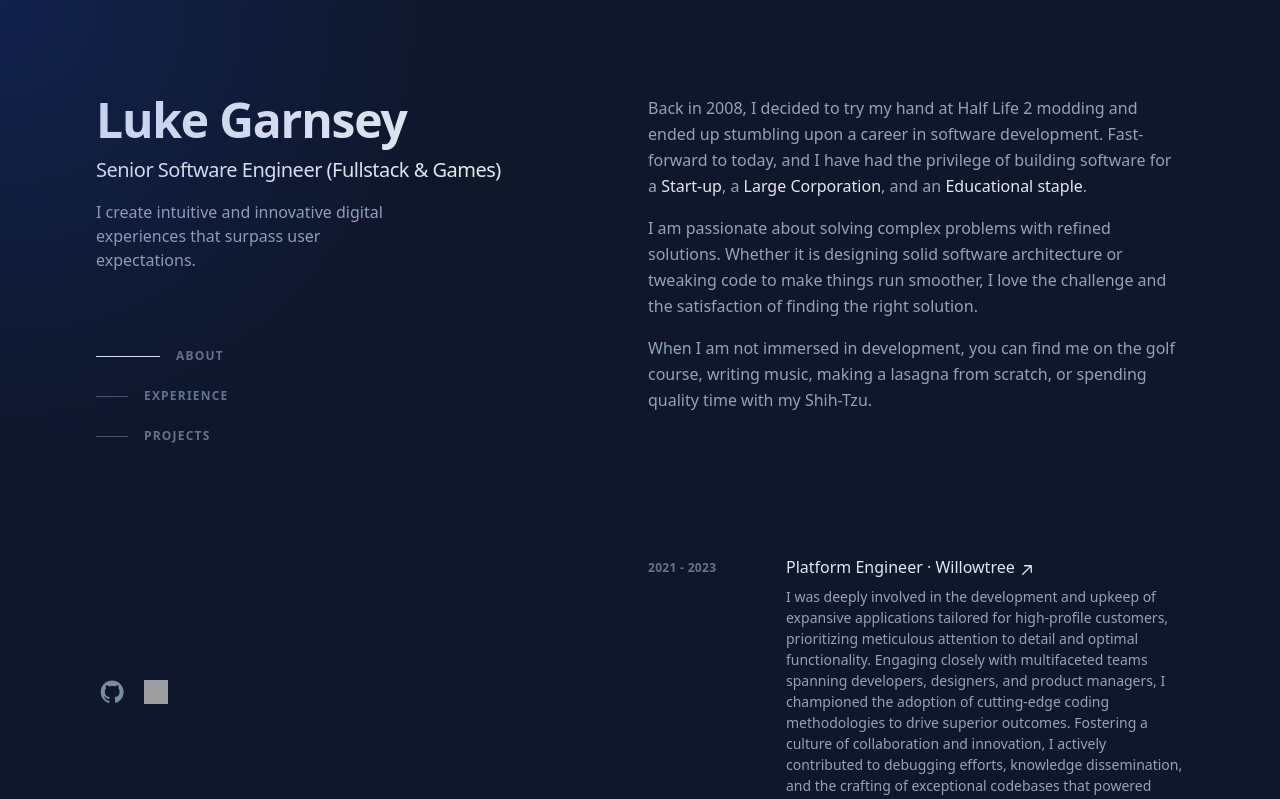
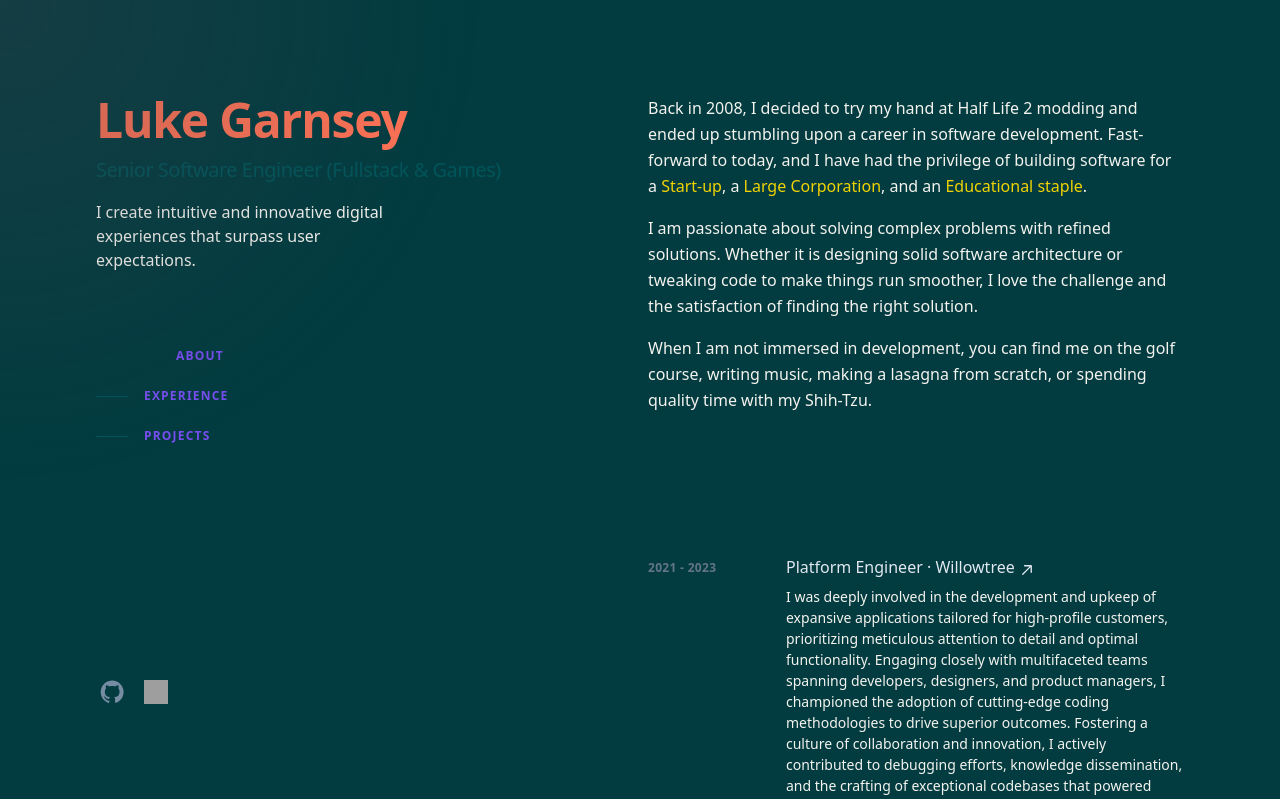
Before and after one commit to LukeGarnsey/portfolio-react, a React (Vite) app in the folder client/: page / in a window 1280 px wide. Shown: the top 799 px of the page. Built offline with nearby package versions, Linux system fonts and the light colour scheme; grey boxes are pictures that could not be loaded.

Commit message:
pallet changes stash

```diff
--- a/client/index.html
+++ b/client/index.html
@@ -21,7 +21,7 @@
     <meta property="twitter:url" content="https://www.lukegarnsey.com/">
     <meta property="twitter:image" content="https://www.lukegarnsey.com/lg.png">
   </head>
-  <body class="bg-slate-900 leading-relaxed text-slate-400 antialiased selection:bg-teal-300 selection:text-teal-900">
+  <body class="bg-juni-600 leading-relaxed text-juni-100 antialiased selection:bg-juni-300 selection:text-juni-500">
     <div id="root"></div>
     <script type="module" src="/src/main.jsx"></script>
   </body>
--- a/client/src/components/Animate/NavJumpItem.jsx
+++ b/client/src/components/Animate/NavJumpItem.jsx
@@ -2,14 +2,14 @@ import { useState } from "react";
 import { useEffect } from "react";
 
 export default function NavJumpItem({text, href}){
-  const [spanClass, setSpanClass] = useState("nav-indicator mr-4 h-px w-8 bg-slate-600 transition-all group-hover:w-16 group-hover:bg-slate-200 motion-reduce:transition-none");
+  const [spanClass, setSpanClass] = useState("nav-indicator mr-4 h-px w-8 bg-juni-500 transition-all group-hover:w-16 group-hover:bg-juni-100 motion-reduce:transition-none");
   useEffect(()=>{
     const handleHashChange = () =>{
       const hashValue = window.location.hash;
       if(hashValue === href || hashValue === "" && href === "#about"){
-        setSpanClass("nav-indicator mr-4 h-px w-16 transition-all bg-slate-200 motion-reduce:transition-none");
+        setSpanClass("nav-indicator mr-4 h-px w-16 transition-all bg-juni-300 motion-reduce:transition-none");
       }else{
-        setSpanClass("nav-indicator mr-4 h-px w-8 bg-slate-600 transition-all group-hover:w-16 group-hover:bg-slate-200 motion-reduce:transition-none");
+        setSpanClass("nav-indicator mr-4 h-px w-8 bg-juni-500 transition-all group-hover:w-16 group-hover:bg-juni-100 motion-reduce:transition-none");
       }
     };
     window.addEventListener('hashchange', handleHashChange);
@@ -17,12 +17,13 @@ export default function NavJumpItem({text, href}){
     return () =>{
       window.removeEventListener('hashchange', handleHashChange);
     };
+  // eslint-disable-next-line react-hooks/exhaustive-deps
   }, []);
 
   return (<>
     <a className="group flex items-center py-3" href={href}>
       <span className={spanClass}></span>
-      <span className="nav-text text-xs font-bold uppercase tracking-widest text-slate-500 group-hover:text-slate-200 group-focus-visible:text-slate-200">{text}</span>
+      <span className="nav-text text-xs font-bold uppercase tracking-widest text-juni-400 group-hover:text-juni-500 group-focus-visible:text-juni-100">{text}</span>
     </a>
   </>);
 }
--- a/client/src/components/Animate/Spotlight.jsx
+++ b/client/src/components/Animate/Spotlight.jsx
@@ -16,7 +16,7 @@ export default function Spotlight(){
   }, []);
 
   const contStyles = {
-    background: `radial-gradient(600px at ${cursorPosition.x}px ${cursorPosition.y}px, rgba(29, 78, 216, 0.2), transparent 80%`,
+    background: `radial-gradient(600px at ${cursorPosition.x}px ${cursorPosition.y}px, rgba(66, 66, 77, 0.3), transparent 80%`,
     transition: 'background-color 0.3s ease-in-out'
   };
 
--- a/client/src/pages/About.jsx
+++ b/client/src/pages/About.jsx
@@ -8,11 +8,11 @@ export default function About(){
         <SectionHeader text={"About"} />
         <div>
           <p className="mb-4">Back in 2008, I decided to try my hand at Half Life 2 modding and ended up stumbling upon a career in software development. Fast-forward to today, and I have had the privilege of building software for a
-            <a className="font-medium text-slate-200 hover:text-teal-300 focus-visible:text-teal-300" href="https://www.immersivetouch.com/" target="_blank" rel="noreferrer noopener" aria-label="Start up (opens in a new tab)"> Start-up</a>
+            <a className="font-medium text-citrus-500 hover:text-pink-500 focus-visible:text-flint-700" href="https://www.immersivetouch.com/" target="_blank" rel="noreferrer noopener" aria-label="Start up (opens in a new tab)"> Start-up</a>
           , a
-          <a className="font-medium text-slate-200 hover:text-teal-300 focus-visible:text-teal-300" href="https://www.dexcom.com/en-us" target="_blank" rel="noreferrer noopener" aria-label="Large Corporation (opens in a new tab)"> Large Corporation</a>
+          <a className="font-medium text-citrus-500 hover:text-pink-500 focus-visible:text-flint-700" href="https://www.dexcom.com/en-us" target="_blank" rel="noreferrer noopener" aria-label="Large Corporation (opens in a new tab)"> Large Corporation</a>
           , and an
-          <a className="font-medium text-slate-200 hover:text-teal-300 focus-visible:text-teal-300" href="https://www.scholastic.com/home" target="_blank" rel="noreferrer noopener" aria-label="Educational staple (opens in a new tab)"> Educational staple</a>
+          <a className="font-medium text-citrus-500 hover:text-pink-500 focus-visible:text-flint-700" href="https://www.scholastic.com/home" target="_blank" rel="noreferrer noopener" aria-label="Educational staple (opens in a new tab)"> Educational staple</a>
           .
           </p>
           <p className="mb-4"> I am passionate about solving complex problems with refined solutions. Whether it is designing solid software architecture or tweaking code to make things run smoother, I love the challenge and the satisfaction of finding the right solution.</p>
--- a/client/src/pages/Home.jsx
+++ b/client/src/pages/Home.jsx
@@ -11,13 +11,13 @@ export default function Home(){
     <>
         <Spotlight />
 
-        <a href="#content" className="absolute left-0 top-0 block -translate-x-full round-teal-400 via-blue-500 to-purple-600 px-4 py-3 text-sm font-bold uppdercase tracus-visible:translate-x-0"></a>
+        <a href="#content" className="absolute left-0 top-0 block -translate-x-full round-teal-400 via-blue-500 to-purple-600 px-4 py-3 text-sm font-bold uppercase tracus-visible:translate-x-0"></a>
         <div className="lg:flex lg:justify-between lg:gap-4">
           <header className="lg:sticky lg:top-0 lg:flex lg:max-h-screen lg:w-1/2 lg:flex-col lg:justify-between lg:py-24">
             <div>
-              <h1 className="text-4xl font-bold tracking-tight text-slate-200 sm:text-5xl"><a href="/">Luke Garnsey</a></h1>
-              <h2 className="mt-3 text-lg font-medium tracking-tight text-slate-200 sm:text-xl">Senior Software Engineer (Fullstack & Games)</h2>
-              <p className="mt-4 max-w-xs leading-normal">I create intuitive and innovative digital experiences that surpass user expectations.</p>
+              <h1 className="text-4xl font-bold tracking-tight text-juni-200 sm:text-5xl"><a href="/">Luke Garnsey</a></h1>
+              <h2 className="mt-3 text-lg font-medium tracking-tight text-juni-500 sm:text-xl">Senior Software Engineer (Fullstack & Games)</h2>
+              <p className="mt-4 max-w-xs leading-normal text-juni-300">I create intuitive and innovative digital experiences that surpass user expectations.</p>
               <nav className="nav hidden lg:block" aria-label="In-page jump links">
                 <ul className="mt-16 w-max">
                   <li>
@@ -35,7 +35,7 @@ export default function Home(){
             <Experience />
             <Projects />
 
-            <footer className="max-w-md pb-16 text-sm text-slate-500 sm:pb-0">
+            <footer className="max-w-md pb-16 text-sm text-citrus-500 sm:pb-0">
               <p>
                 Site was coded in
                 <a href="https://code.visualstudio.com/" className="font-medium text-slate-400 hover:text-teal-300 focus-visible:text-teal-300" target="_blank"
--- a/client/tailwind.config.js
+++ b/client/tailwind.config.js
@@ -7,6 +7,28 @@ export default {
   theme: {
     extend: {
       colors: {
+        doctor: {
+          '100':'#F9F9F9',
+          '400':'#F9F9F9'
+        },
+        citrus: {
+          '500':'#F1D302'
+        },
+        pink:{
+          '500': '#EC4899'
+        },
+        flint:{
+          '700': '#42424D',
+          '900': '#181B26'
+        },
+        juni:{
+          '100':'#F4F3EE',
+          '200':'#FF7356',
+          '300':'FF7356',
+          '400':'#794EF2',
+          '500':'#00555A',
+          '600':'#023C40'
+        },
         slate: {
           '900': '#0f172a',
           '800': '#1e293b',
```
Also changed, not shown: client/src/tailwind.css.
